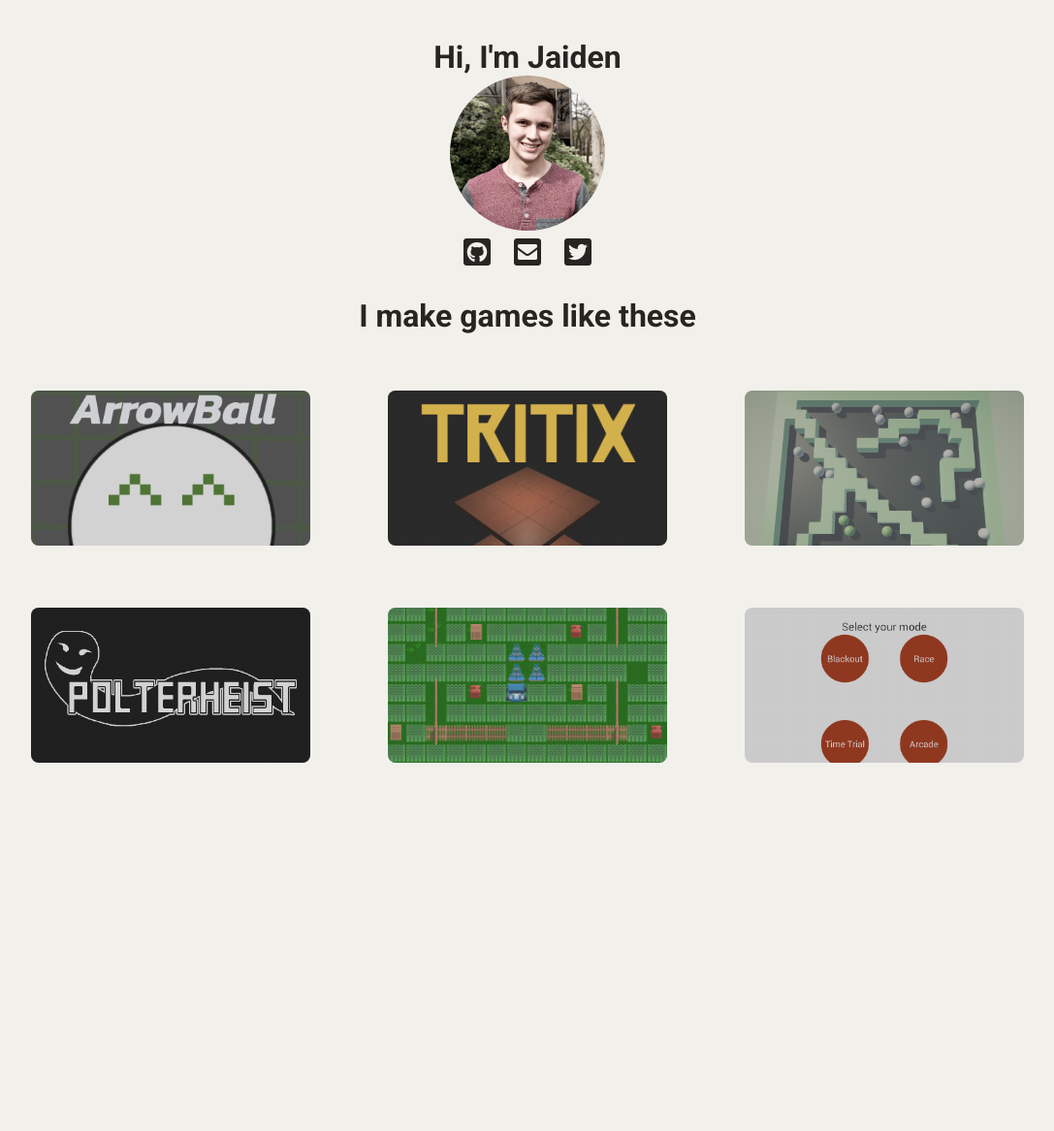
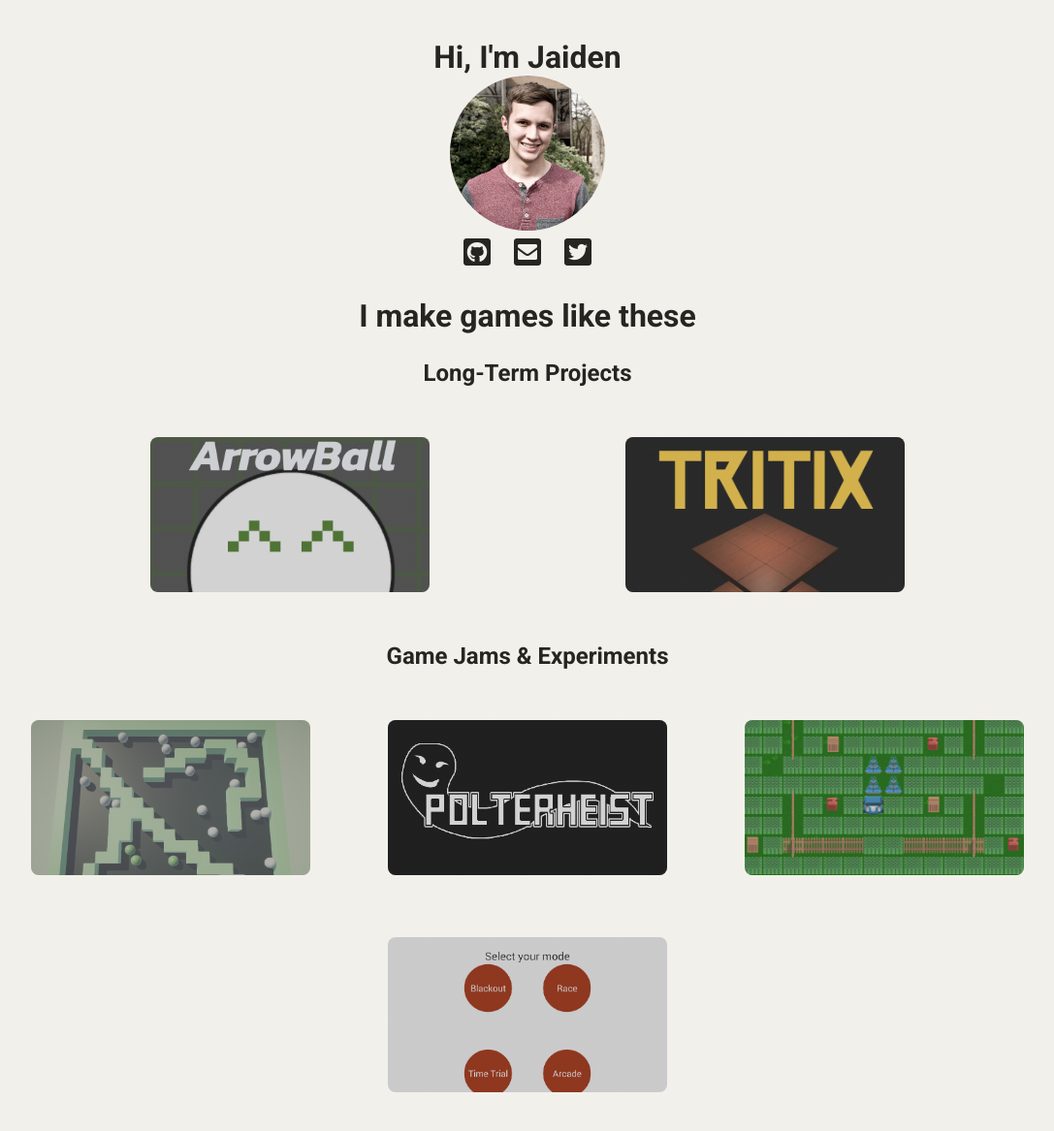
Before and after one commit to jaideng123/jaideng123.github.io, a Jekyll site: the page built from games.html, in a window 1280 px wide. Shown: the whole page at 97% size, without its empty margins (96-1183 px from the left). Built offline with Jekyll 4.4.1, drawn with Linux system fonts in a browser that asks for light colours; nearby versions of some CDN libraries; before the commit the page ends 900 px from its top, so only the background shows below that.

Commit message:
Differentiated Full Releases from game jam games

```diff
--- a/_sass/_games.scss
+++ b/_sass/_games.scss
@@ -40,6 +40,9 @@
     text-align: center;
     &__title{
         font-size: 2rem;
+        &--smaller{
+            font-size: 1.5rem;
+        }
     }
 }
 .projects{
--- a/games.html
+++ b/games.html
@@ -29,8 +29,14 @@ title: Games
             I make games like these
         </h1>
     </header>
+    <header class="games-header">
+        <h1 class="games-header__title--smaller">
+            Long-Term Projects
+        </h1>
+    </header>
     <section class="projects">
-        {% for game in site.categories.games %}
+        {% assign fullReleaseGames = site.categories.games | where:"fullRelease", true %}
+        {% for game in fullReleaseGames%}
         <a href="{{game.url}}" class="project__container project__container--{{game.title | downcase}}"
             title="{{game.title}}">
             {% if game.imageNeedsText %}
@@ -41,6 +47,24 @@ title: Games
             <div class="project__overlay"></div>
         </a>
         {% endfor %}
-
+    </section>
+    <header class="games-header">
+        <h1 class="games-header__title--smaller">
+            Game Jams & Experiments
+        </h1>
+    </header>
+    <section class="projects">
+        {% assign otherGames = site.categories.games | where_exp:"game","game.fullRelease != true" %}
+        {% for game in otherGames %}
+        <a href="{{game.url}}" class="project__container project__container--{{game.title | downcase}}"
+            title="{{game.title}}">
+            {% if game.imageNeedsText %}
+            <h2 class="hover-text">
+                {{game.title}}
+            </h2>
+            {% endif %}
+            <div class="project__overlay"></div>
+        </a>
+        {% endfor %}
     </section>
 </section>
```
Also changed, not shown: _posts/games/2019-01-01-Tritix.md (+1 -0 lines), _posts/games/2020-01-01-ArrowBall.md (+1 -0 lines).
